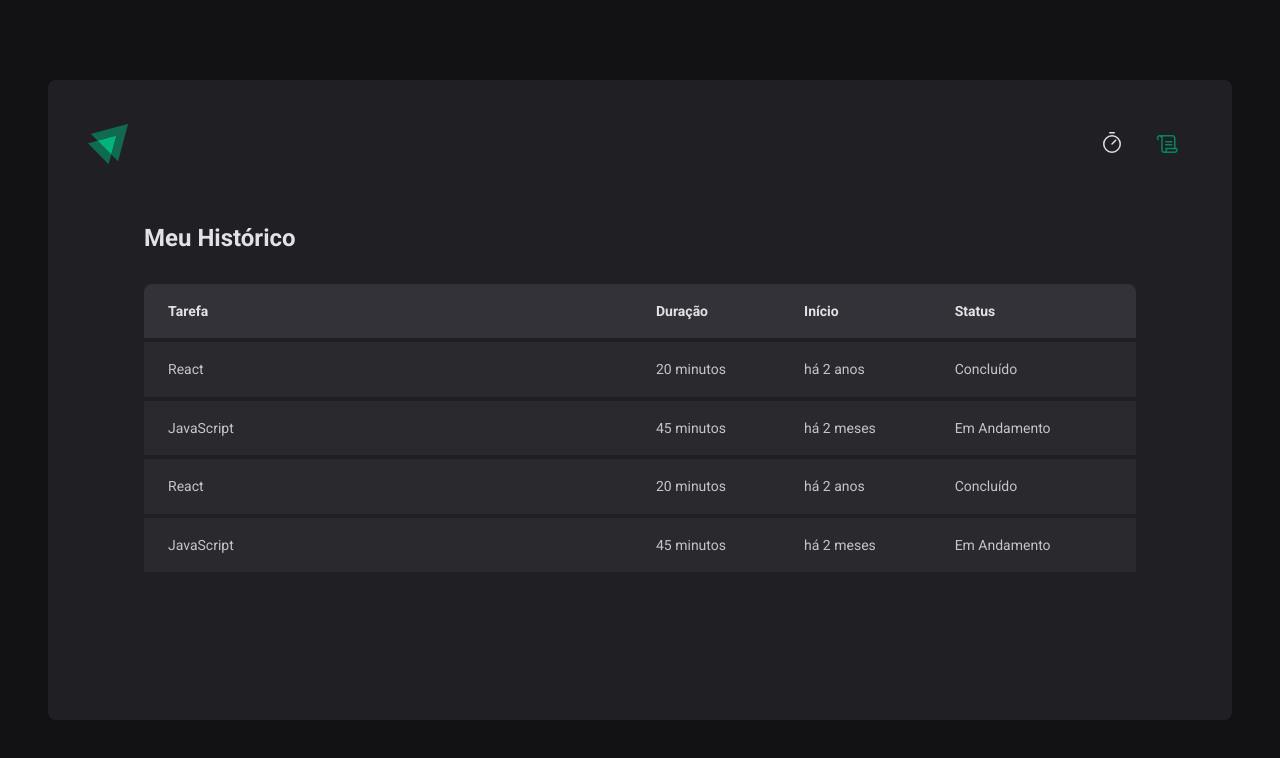
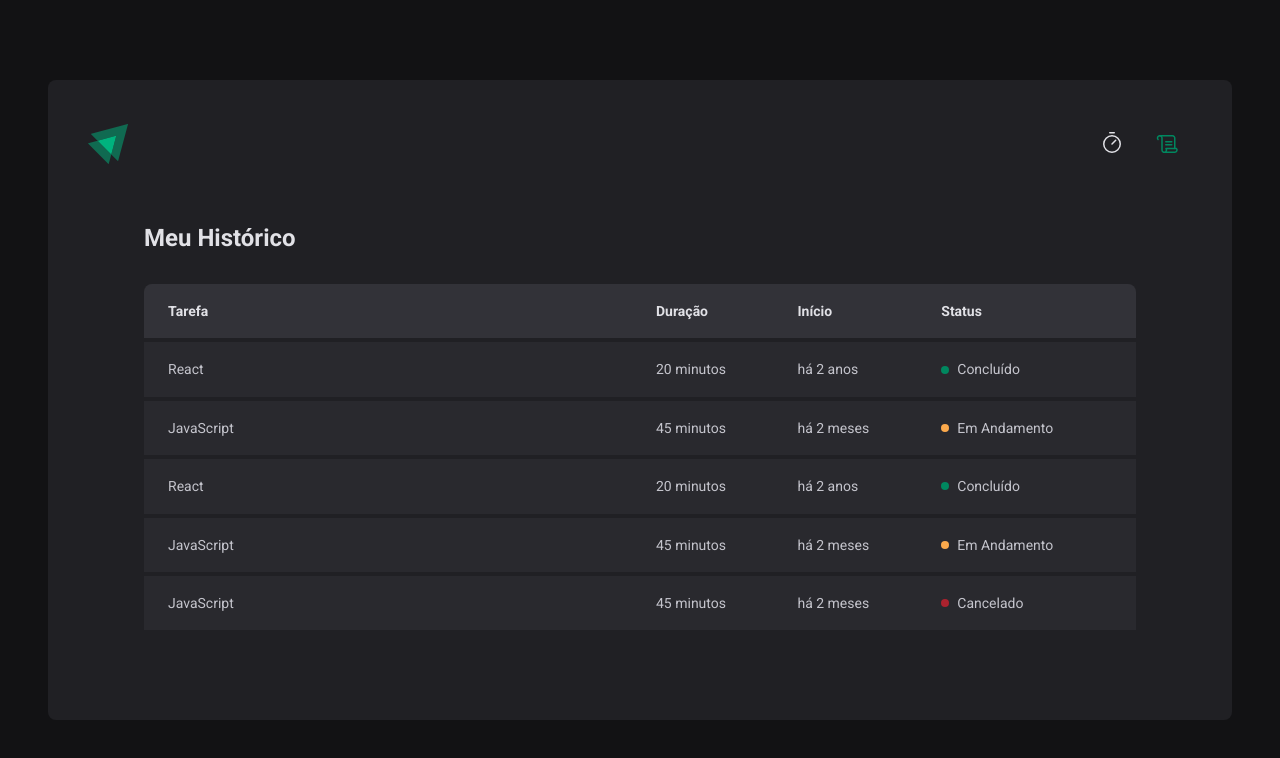
Before and after one commit to FerrazNathan/focus-timer, a React (Vite) app: page /history in a window 1280 px wide. Shown: the top 758 px of the page. Built offline with nearby package versions, Linux system fonts and the light colour scheme.

Commit message:
Adicionando validação no formulário

```diff
--- a/package.json
+++ b/package.json
@@ -10,11 +10,14 @@
     "lint": "eslint src --ext .ts,.tsx"
   },
   "dependencies": {
+    "@hookform/resolvers": "^3.10.0",
     "phosphor-react": "^1.4.1",
     "react": "^18.2.0",
     "react-dom": "^18.2.0",
+    "react-hook-form": "^7.54.2",
     "react-router-dom": "^6.8.1",
-    "styled-components": "^5.3.6"
+    "styled-components": "^5.3.6",
+    "zod": "^3.24.1"
   },
   "devDependencies": {
     "@rocketseat/eslint-config": "^1.2.0",
--- a/src/Sections/HomeForm/index.tsx
+++ b/src/Sections/HomeForm/index.tsx
@@ -1,11 +1,37 @@
 import { Play } from 'phosphor-react'
+import { useForm } from 'react-hook-form'
+import { zodResolver } from '@hookform/resolvers/zod'
+import * as zod from 'zod'
 
 import * as S from './styles'
 
 export const HomeForm = () => {
+  const newCicleFormValidationSchema = zod.object({
+    task: zod.string().nonempty('Campo obrigatório').min(1, 'Informe a Tarefa'),
+    minutesOfDuration: zod
+      .number()
+      .int()
+      .min(5, 'O tempo Mínimo é de 05 minutos')
+      .max(60, 'O tempo Máximo é de 60 minutos'),
+  })
+
+  const {
+    register, // Função register = Conecta um input ao react-hook-form, gerenciando valor, validação e eventos automaticamente.
+    handleSubmit, // Função handleSubmit = Processa a submissão do formulário, executando uma função callback com os dados válidos.
+    watch, // Função watch = Observa o valor de um input específico e retorna o valor atual do input.
+    formState, // Função formState = Retorna o estado atual do formulário, como se está enviando, se está válido, se foi submetido, etc.
+  } = useForm({ resolver: zodResolver(newCicleFormValidationSchema) })
+
+  const handleCreateNewCicle = (data: any) => {
+    console.log(data)
+  }
+
+  const task = watch('task') // monitora o input de task
+  const isDisabledSubmit = !task // desabilita o envio do formulário caso o input de task não esteja preenchido
+
   return (
     <S.ContainerMain>
-      <S.FormContainer action="">
+      <S.FormContainer action="" onSubmit={handleSubmit(handleCreateNewCicle)}>
         <S.ContentForm>
           <label htmlFor="task">Vou Trabalhar em:</label>
           <S.InputTask
@@ -13,6 +39,7 @@ export const HomeForm = () => {
             id="task"
             list="options-tasks"
             placeholder="Dê um nome para o seu projeto"
+            {...register('task')}
           />
 
           <datalist id="options-tasks">
@@ -33,6 +60,9 @@ export const HomeForm = () => {
             step={5}
             min={5}
             max={60}
+            {...register('minutesOfDuration', {
+              valueAsNumber: true /* Converte o valor para number */,
+            })}
           />
 
           <span>minutos</span>
@@ -46,7 +76,7 @@ export const HomeForm = () => {
           <span>0</span>
         </S.CountDownContainer>
 
-        <S.ButtonStartCountdown type="submit">
+        <S.ButtonStartCountdown type="submit" disabled={isDisabledSubmit}>
           <Play size={24} />
           Iniciar
         </S.ButtonStartCountdown>
--- a/src/Sections/SectionHistory/index.tsx
+++ b/src/Sections/SectionHistory/index.tsx
@@ -19,25 +19,41 @@ export const SectionHistory = () => {
               <td>React</td>
               <td>20 minutos</td>
               <td>há 2 anos</td>
-              <td>Concluído</td>
+              <td>
+                <S.StatusDot statusColor="completed">Concluído</S.StatusDot>
+              </td>
             </tr>
             <tr>
               <td>JavaScript</td>
               <td>45 minutos</td>
               <td>há 2 meses</td>
-              <td>Em Andamento</td>
+              <td>
+                <S.StatusDot statusColor="inProgress">Em Andamento</S.StatusDot>
+              </td>
             </tr>
             <tr>
               <td>React</td>
               <td>20 minutos</td>
               <td>há 2 anos</td>
-              <td>Concluído</td>
+              <td>
+                <S.StatusDot statusColor="completed">Concluído</S.StatusDot>
+              </td>
             </tr>
             <tr>
               <td>JavaScript</td>
               <td>45 minutos</td>
               <td>há 2 meses</td>
-              <td>Em Andamento</td>
+              <td>
+                <S.StatusDot statusColor="inProgress">Em Andamento</S.StatusDot>
+              </td>
+            </tr>
+            <tr>
+              <td>JavaScript</td>
+              <td>45 minutos</td>
+              <td>há 2 meses</td>
+              <td>
+                <S.StatusDot statusColor="canceled">Cancelado</S.StatusDot>
+              </td>
             </tr>
           </tbody>
         </table>
--- a/src/Sections/SectionHistory/styles.ts
+++ b/src/Sections/SectionHistory/styles.ts
@@ -1,4 +1,14 @@
 import styled from 'styled-components'
+
+const STATUS_COLORS = {
+  inProgress: 'yellow500',
+  completed: 'green500',
+  canceled: 'red500',
+} as const
+
+interface StatusProps {
+  statusColor: keyof typeof STATUS_COLORS
+}
 
 export const ContainerHistory = styled.main`
   flex: 1;
@@ -59,3 +69,18 @@ export const ListHistory = styled.div`
     }
   }
 `
+
+export const StatusDot = styled.span<StatusProps>`
+  display: flex;
+  gap: 0.5rem;
+  align-items: center;
+
+  &::before {
+    content: '';
+    width: 0.5rem;
+    height: 0.5rem;
+    border-radius: 50%;
+    background: ${(props) =>
+      props.theme.colors[STATUS_COLORS[props.statusColor]]};
+  }
+`
```
